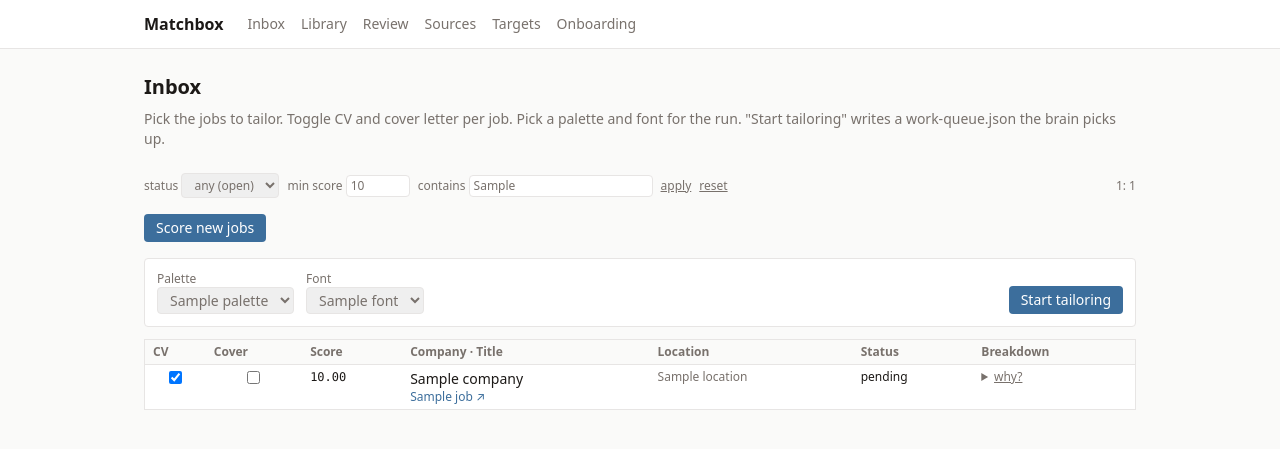
After one commit to 5h1vmani/matchbox, a Python web app: template src/matchbox/web/templates/inbox/index.html.j2 in a window 1280 px wide. The commit adds this page. Shown: the top 449 px of the page. Run offline with Jinja, Linux system fonts and the light colour scheme; the template is opened without the code that fills it: most values are stand-ins (such as "Sample title", 1, 10 or a date in 2020); some libraries are stand-ins or nearby versions.

Commit message:
M4: triage UI + work-queue.json writer
scoring/runs.py — the deterministic side of starting a tailoring run:
- _allocate_run_id(conn, today): YYYY-MM-DD-NNN, monotonic per day.
- create_run(): allocates the id, inserts a run row, one run_job per
  selected job, flips each job.status to 'selected', builds the payload,
  validates it against schemas/work-queue.v1.json (a violation raises
  ValueError with the failing path + message), writes
  runs/<run-id>/work-queue.json. Whole DB write wrapped in one
  transaction so a partial run cannot land.
- _resolve_profile_db(): expresses the DB path relative to the repo root
  when possible (what the schema expects).

web/routes/inbox.py — the triage UI:
- GET /inbox lists open jobs (any status that is not 'tailored' /
  'applied'), with optional filters: status, min_score, q. Sorted by
  score desc.
- POST /inbox/score-all calls score_all_new() and returns an inline
  confirmation fragment.
- POST /runs reads job_ids[], want_cv[], want_cover[], palette, font
  via Annotated[..., Form()]. Only jobs with at least one of CV/cover
  ticked make the cut. Validates palette and font enums (defence in
  depth). Returns the "run queued" fragment with the run id and the
  ready-to-paste brain prompt.

Templates (web/templates/inbox/):
- index.html.j2 — filter form, score-all button, per-row toggles,
  palette + font + Start tailoring.
- _job_row.html.j2 — one job with score and a why? popover that
  renders each DimensionScore's name × weight + reason.
- _run_started.html.j2 — confirmation card with run id + next-step
  prompt.

web/app.py mounts the inbox router. Inbox added to nav.

Tests (10 new cases):
- test_runs.py: allocate_run_id is monotonic; create_run writes a
  schema-valid payload + side-effects (status 'selected', run / run_job
  rows); unknown job_id raises LookupError; unknown palette is caught
  by schema validation.
- test_inbox_web.py: inbox renders; score-all flips new → scored and
  ranks by score; start_run with a realistic form writes a valid
  work-queue.json and the expected toggle pattern; empty selection
  returns 400; bogus palette returns 400; status filter narrows the
  list.

Co-Authored-By: Claude Opus 4.7 <noreply@anthropic.com>

```diff
--- a/src/matchbox/web/app.py
+++ b/src/matchbox/web/app.py
@@ -13,7 +13,7 @@ from fastapi.responses import RedirectResponse
 from fastapi.staticfiles import StaticFiles
 
 from matchbox.web.deps import ConnDep
-from matchbox.web.routes import library, onboarding, review, sources, targets
+from matchbox.web.routes import inbox, library, onboarding, review, sources, targets
 
 STATIC_DIR = Path(__file__).parent / "static"
 
@@ -29,6 +29,7 @@ def create_app() -> FastAPI:
     if STATIC_DIR.exists():
         app.mount("/static", StaticFiles(directory=str(STATIC_DIR)), name="static")
 
+    app.include_router(inbox.router)
     app.include_router(library.router)
     app.include_router(onboarding.router)
     app.include_router(review.router)
--- a/src/matchbox/web/templates/base.html.j2
+++ b/src/matchbox/web/templates/base.html.j2
@@ -52,6 +52,7 @@
     <div class="mx-auto max-w-5xl px-4 py-3 flex items-center gap-6">
       <a href="/library" class="font-semibold">Matchbox</a>
       <nav class="text-sm text-text-muted flex gap-4">
+        <a href="/inbox" class="hover:text-text">Inbox</a>
         <a href="/library" class="hover:text-text">Library</a>
         <a href="/review" class="hover:text-text">Review</a>
         <a href="/sources" class="hover:text-text">Sources</a>
--- /dev/null
+++ b/src/matchbox/web/templates/inbox/_job_row.html.j2
@@ -0,0 +1,40 @@
+<tr id="job-{{ job.id }}" class="border-t border-border align-top">
+  <td class="px-2 py-1 text-center">
+    <input type="hidden" name="job_ids" value="{{ job.id }}" />
+    <input type="checkbox" name="want_cv" value="{{ job.id }}" checked />
+  </td>
+  <td class="px-2 py-1 text-center">
+    <input type="checkbox" name="want_cover" value="{{ job.id }}" />
+  </td>
+  <td class="px-2 py-1 text-xs font-mono">
+    {% if job.score is not none %}
+      {{ "%.2f"|format(job.score) }}
+    {% else %}
+      —
+    {% endif %}
+  </td>
+  <td class="px-2 py-1">
+    <div class="font-medium">{{ job.company }}</div>
+    <div class="text-xs">
+      <a class="text-accent" href="{{ job.url }}" target="_blank" rel="noopener">{{ job.title }} ↗</a>
+    </div>
+  </td>
+  <td class="px-2 py-1 text-xs text-text-muted">{{ job.location or "—" }}</td>
+  <td class="px-2 py-1 text-xs">{{ job.status }}</td>
+  <td class="px-2 py-1 text-xs text-text-muted">
+    {% if job.breakdown %}
+      <details>
+        <summary class="cursor-pointer underline">why?</summary>
+        <ul class="mt-1 space-y-0.5">
+          {% for d in job.breakdown.dimensions %}
+            <li>
+              <code class="text-[10px]">{{ d.name }}</code>
+              <span class="font-mono text-[10px]">{{ "%.2f"|format(d.score) }} × {{ "%.2f"|format(d.weight) }}</span>
+              <span class="text-[10px]">— {{ d.reason }}</span>
+            </li>
+          {% endfor %}
+        </ul>
+      </details>
+    {% endif %}
+  </td>
+</tr>
--- /dev/null
+++ b/src/matchbox/web/templates/inbox/index.html.j2
@@ -0,0 +1,100 @@
+{% extends "base.html.j2" %}
+{% block title %}Inbox — Matchbox{% endblock %}
+
+{% block content %}
+<section class="space-y-2 mb-6">
+  <h1 class="text-xl font-semibold">Inbox</h1>
+  <p class="text-sm text-text-muted">
+    Pick the jobs to tailor. Toggle CV and cover letter per job. Pick a palette and font for the run.
+    "Start tailoring" writes a work-queue.json the brain picks up.
+  </p>
+</section>
+
+<section class="mb-4 flex items-center gap-3 text-xs text-text-muted">
+  <form method="get" class="flex items-center gap-2">
+    <label>
+      status
+      <select name="status" class="border border-border rounded px-2 py-0.5">
+        <option value="" {% if not filter_status %}selected{% endif %}>any (open)</option>
+        <option value="new"      {% if filter_status == "new" %}selected{% endif %}>new</option>
+        <option value="scored"   {% if filter_status == "scored" %}selected{% endif %}>scored</option>
+        <option value="selected" {% if filter_status == "selected" %}selected{% endif %}>selected</option>
+        <option value="skipped"  {% if filter_status == "skipped" %}selected{% endif %}>skipped</option>
+        <option value="rejected" {% if filter_status == "rejected" %}selected{% endif %}>rejected</option>
+      </select>
+    </label>
+    <label>
+      min score
+      <input name="min_score" type="number" step="0.05" min="0" max="1" value="{{ filter_min_score or '' }}" class="w-16 border border-border rounded px-1 py-0.5" />
+    </label>
+    <label>
+      contains
+      <input name="q" value="{{ filter_q or '' }}" class="border border-border rounded px-1 py-0.5" placeholder="company or title" />
+    </label>
+    <button class="text-text-muted underline">apply</button>
+    <a href="/inbox" class="text-text-muted underline">reset</a>
+  </form>
+
+  <span class="ml-auto">
+    {% for s, n in counts.items() %}
+      <span class="ml-2">{{ s }}: {{ n }}</span>
+    {% endfor %}
+  </span>
+</section>
+
+<section class="mb-4">
+  <button
+    class="bg-accent text-white rounded px-3 py-1 text-sm"
+    hx-post="/inbox/score-all"
+    hx-target="#score-status"
+    hx-swap="outerHTML"
+  >Score new jobs</button>
+  <span id="score-status" class="text-xs text-text-muted ml-2"></span>
+</section>
+
+<form
+  hx-post="/runs"
+  hx-target="#run-started"
+  hx-swap="outerHTML"
+>
+  <div class="mb-3 flex flex-wrap items-end gap-3 border border-border bg-surface rounded p-3">
+    <label class="text-xs text-text-muted">
+      Palette
+      <select name="palette" class="block border border-border rounded px-2 py-0.5 text-sm">
+        {% for p in palettes %}<option value="{{ p }}">{{ p }}</option>{% endfor %}
+      </select>
+    </label>
+    <label class="text-xs text-text-muted">
+      Font
+      <select name="font" class="block border border-border rounded px-2 py-0.5 text-sm">
+        {% for f in fonts %}<option value="{{ f }}">{{ f }}</option>{% endfor %}
+      </select>
+    </label>
+    <button class="ml-auto bg-accent text-white rounded px-3 py-1 text-sm">Start tailoring</button>
+  </div>
+  <div id="run-started"></div>
+
+  {% if not jobs %}
+    <p class="text-sm text-text-muted">No jobs in the inbox yet. <a class="underline" href="/sources">Add a source</a> and scan.</p>
+  {% else %}
+    <table class="w-full text-sm border border-border bg-surface rounded">
+      <thead class="bg-bg text-xs text-text-muted text-left">
+        <tr>
+          <th class="px-2 py-1">CV</th>
+          <th class="px-2 py-1">Cover</th>
+          <th class="px-2 py-1">Score</th>
+          <th class="px-2 py-1">Company · Title</th>
+          <th class="px-2 py-1">Location</th>
+          <th class="px-2 py-1">Status</th>
+          <th class="px-2 py-1">Breakdown</th>
+        </tr>
+      </thead>
+      <tbody>
+        {% for job in jobs %}
+          {% include "inbox/_job_row.html.j2" %}
+        {% endfor %}
+      </tbody>
+    </table>
+  {% endif %}
+</form>
+{% endblock %}
```
Also changed, not shown: src/matchbox/scoring/runs.py (added, +151 -0 lines), src/matchbox/web/routes/inbox.py (added, +141 -0 lines), src/matchbox/web/templates/inbox/_run_started.html.j2 (added, +11 -0 lines), tests/test_inbox_web.py (added, +157 -0 lines), tests/test_runs.py (added, +109 -0 lines).
